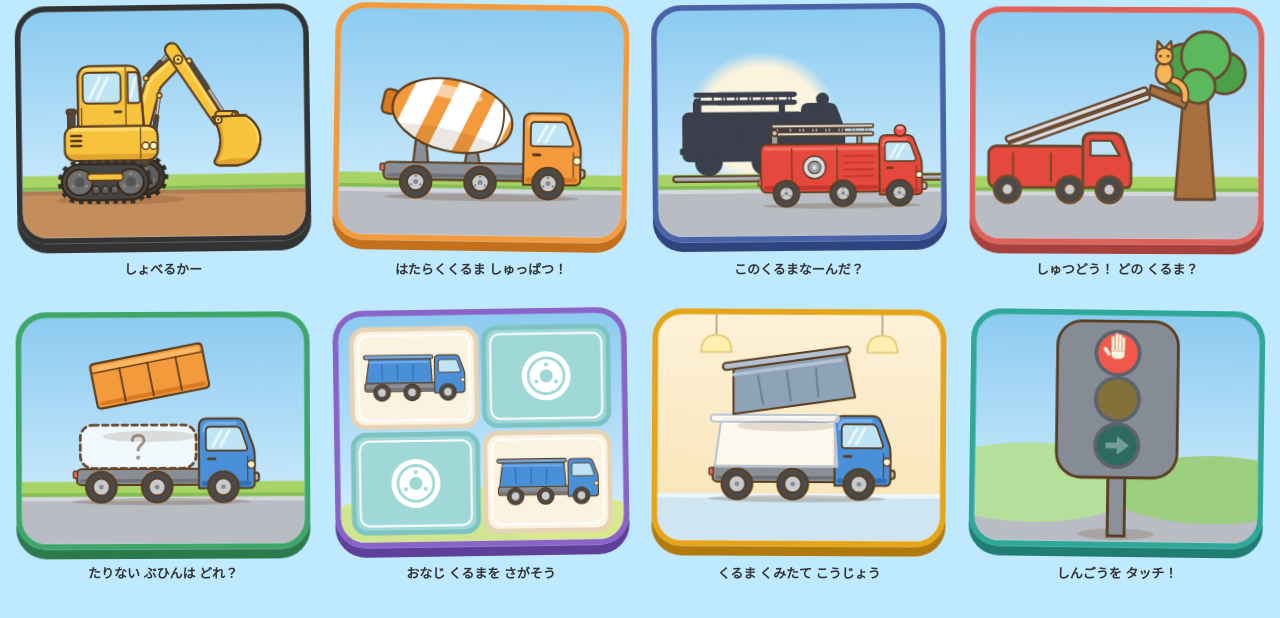
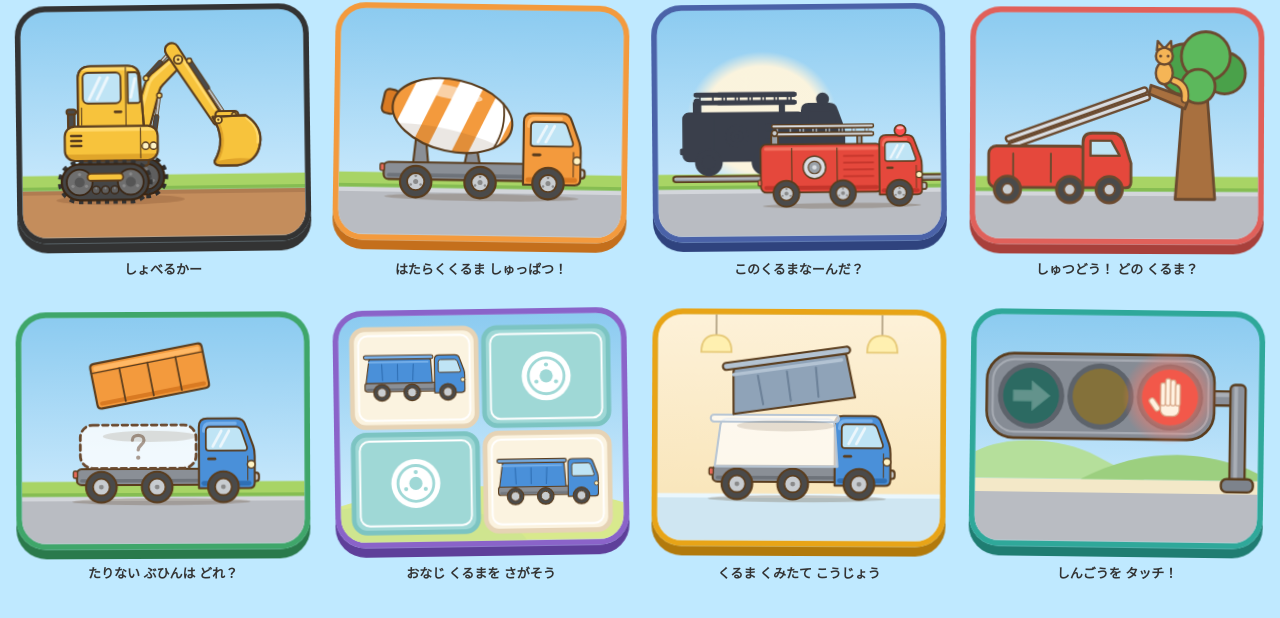
Before and after one commit to AyuzuK/kuruma-games, a plain HTML site: page index.html in a window 1280 px wide. Shown: the part 136-754 px from the top of the page. Drawn offline with Linux system fonts and the light colour scheme.

Commit message:
しんごうを タッチ！：くるまを24台にし、操作がないときの合図を足し、トップの信号を横向きにした
- 台本 tools/publish/publish.sh でコピーと公開前チェックを行った

Co-Authored-By: Claude Opus 5.5 <noreply@anthropic.com>

```diff
--- a/index.html
+++ b/index.html
@@ -386,8 +386,8 @@
       height: 66px;
       background: linear-gradient(#f3e8c8 0, #f3e8c8 14px, #b9bcc2 14px);
     }
-    /* 小さな信号（赤・黄・青の3つの丸）と、遠くの丘（ゲームの絵を単純にして写したもの）。
-       座標の枠は 横300 × 縦240（ボタンの中と同じ大きさ）。id は使わない */
+    /* 横向きの信号（左から 青・黄・赤）と柱、遠くの丘（ゲームの絵を写したもの）。
+       座標の枠は 横300 × 縦240（ボタンの中と同じ大きさ）。id は top8- で始める */
     .signal-svg {
       position: absolute;
       left: 0;
@@ -1035,35 +1035,52 @@
        ファイルをダブルクリックで開いたときも動くように、index.html まで書く -->
   <a class="game-button signal-button" data-name="しんごうを/タッチ！" id="top8-signalGame" href="games/08-signal/index.html" aria-label="しんごうを タッチ">
     <div class="signal-floor"></div>
-    <!-- 小さな信号（赤・黄・青の3つの丸。赤に手のひら、青に右向きの矢印）と、遠くのやわらかい丘。
-         止まった絵で、文字は入れない -->
+    <!-- 横向きの信号（左から 青・黄・赤。赤が点いていて手のひら、青は消えていて右向きの矢印がうすく見える）と、
+         右がわの柱と腕、遠くのやわらかい丘。止まった絵で、文字は入れない -->
     <svg class="signal-svg" viewBox="0 0 300 240" aria-hidden="true" focusable="false">
-      <!-- 遠くの丘 -->
-      <ellipse cx="60" cy="178" rx="120" ry="42" fill="#b5df9b"/>
-      <ellipse cx="250" cy="184" rx="110" ry="36" fill="#9ccf7f"/>
-      <!-- 信号のポールと、まわりの道に落ちる影 -->
-      <ellipse cx="150" cy="232" rx="40" ry="6" fill="#5a3d1e" opacity="0.2"/>
-      <rect x="141" y="150" width="18" height="84" fill="#8b9099" stroke="#5a3d1e" stroke-width="3"/>
-      <!-- 信号の箱 -->
-      <rect x="86" y="6" width="128" height="166" rx="26" fill="#868c95" stroke="#5a3d1e" stroke-width="3"/>
-      <!-- 赤（点いている。手のひらのマーク） -->
-      <circle cx="150" cy="40" r="25" fill="#5d636b"/>
-      <circle cx="150" cy="40" r="21" fill="#f2584a"/>
-      <g fill="#fff1e0" stroke="#d9a98a" stroke-width="1">
-        <rect x="143" y="34" width="14" height="12" rx="4.5"/>
-        <rect x="143" y="22" width="3.6" height="16" rx="1.8"/>
-        <rect x="147" y="19" width="3.6" height="19" rx="1.8"/>
-        <rect x="150.6" y="20" width="3.6" height="18" rx="1.8"/>
-        <rect x="154.2" y="23" width="3.2" height="15" rx="1.6"/>
-        <rect x="136.5" y="33" width="4" height="10" rx="2" transform="rotate(-35 138.5 38)"/>
+      <defs>
+        <!-- 赤のまわりの、やわらかい光（ふちへいくほど透明） -->
+        <radialGradient id="top8-glowRed">
+          <stop offset="0.45" stop-color="#ff7a68" stop-opacity="0.75"/>
+          <stop offset="1" stop-color="#ff7a68" stop-opacity="0"/>
+        </radialGradient>
+      </defs>
+      <!-- 遠くの丘（下のはしは、歩道の上のふち y 174 に合わせる） -->
+      <path d="M 0 146 C 34 128 92 130 130 150 C 150 160 164 168 180 174 L 0 174 Z" fill="#b5df9b"/>
+      <path d="M 112 174 C 156 150 204 142 248 150 C 272 154 288 160 300 166 L 300 174 Z" fill="#9ccf7f"/>
+      <!-- 柱と腕（箱より先に書いて、箱のうしろに描く）。柱の足もとは歩道 -->
+      <g stroke="#5a3d1e" stroke-width="2.5" stroke-linejoin="round">
+        <rect x="238" y="79" width="42" height="15" fill="#8b9099"/>
+        <rect x="239" y="80.5" width="39" height="4.5" fill="#a9aeb6" stroke="none"/>
+        <rect x="270" y="72" width="16" height="110" rx="5" fill="#8b9099"/>
+        <rect x="274" y="74" width="4" height="106" fill="#a9aeb6" stroke="none"/>
+        <rect x="261" y="172" width="34" height="14" rx="6" fill="#7d838c"/>
       </g>
-      <!-- 黄（消えている） -->
-      <circle cx="150" cy="89" r="25" fill="#5d636b"/>
-      <circle cx="150" cy="89" r="21" fill="#84713a"/>
-      <!-- 青（消えている。右向きの矢印がうすく見える） -->
-      <circle cx="150" cy="138" r="25" fill="#5d636b"/>
-      <circle cx="150" cy="138" r="21" fill="#2c6a62"/>
-      <path d="M 138 135 L 150 135 L 150 128 L 163 138 L 150 148 L 150 141 L 138 141 Z" fill="#f1fff9" opacity="0.35" stroke-linejoin="round"/>
+      <!-- 信号の箱（中の座標は、ゲームの信号の絵と同じ 横222 × 縦84。それを大きくして置く） -->
+      <g transform="translate(10 40) scale(1.1)">
+        <rect x="1.25" y="1.25" width="219.5" height="81.5" rx="26" fill="#868c95" stroke="#5a3d1e" stroke-width="2.5"/>
+        <rect x="7" y="7" width="208" height="70" rx="21" fill="none" stroke="#a6abb3" stroke-width="2"/>
+        <!-- 左：青（消えている。右向きの矢印がうすく見える） -->
+        <circle cx="44" cy="42" r="32" fill="#5d636b"/>
+        <circle cx="44" cy="42" r="27" fill="#2c6a62"/>
+        <path d="M 27 37 L 45 37 L 45 28 L 62 42 L 45 56 L 45 47 L 27 47 Z"
+              fill="#f1fff9" stroke="#bfe6da" stroke-width="1.2" stroke-linejoin="round" opacity="0.28"/>
+        <!-- まん中：黄（消えている） -->
+        <circle cx="111" cy="42" r="32" fill="#5d636b"/>
+        <circle cx="111" cy="42" r="27" fill="#84713a"/>
+        <!-- 右：赤（点いている。手のひらのマーク） -->
+        <circle cx="178" cy="42" r="32" fill="#5d636b"/>
+        <circle cx="178" cy="42" r="46" fill="url(#top8-glowRed)"/>
+        <circle cx="178" cy="42" r="27" fill="#f2584a"/>
+        <g transform="translate(128 -6)" fill="#fff1e0" stroke="#d9a98a" stroke-width="1.2" stroke-linejoin="round">
+          <rect x="41" y="50" width="18" height="16" rx="6"/>
+          <rect x="41" y="34" width="4.8" height="22" rx="2.4"/>
+          <rect x="45.8" y="30" width="4.8" height="26" rx="2.4"/>
+          <rect x="50.6" y="31" width="4.8" height="25" rx="2.4"/>
+          <rect x="55.4" y="35" width="4.4" height="21" rx="2.2"/>
+          <rect x="32.5" y="48" width="5.4" height="14" rx="2.7" transform="rotate(-35 35.2 55)"/>
+        </g>
+      </g>
     </svg>
   </a>
   </div></div>
```
Also changed, not shown: games/08-signal/index.html (+84 -12 lines).
